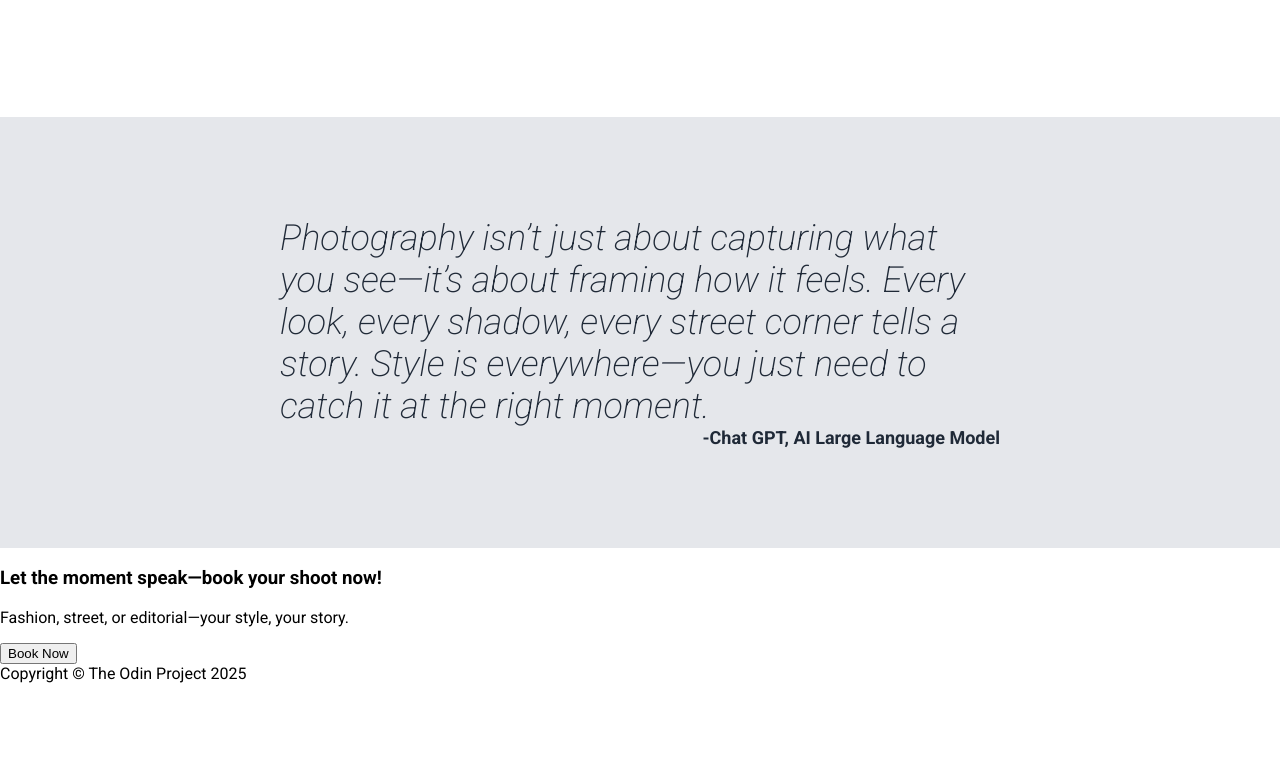
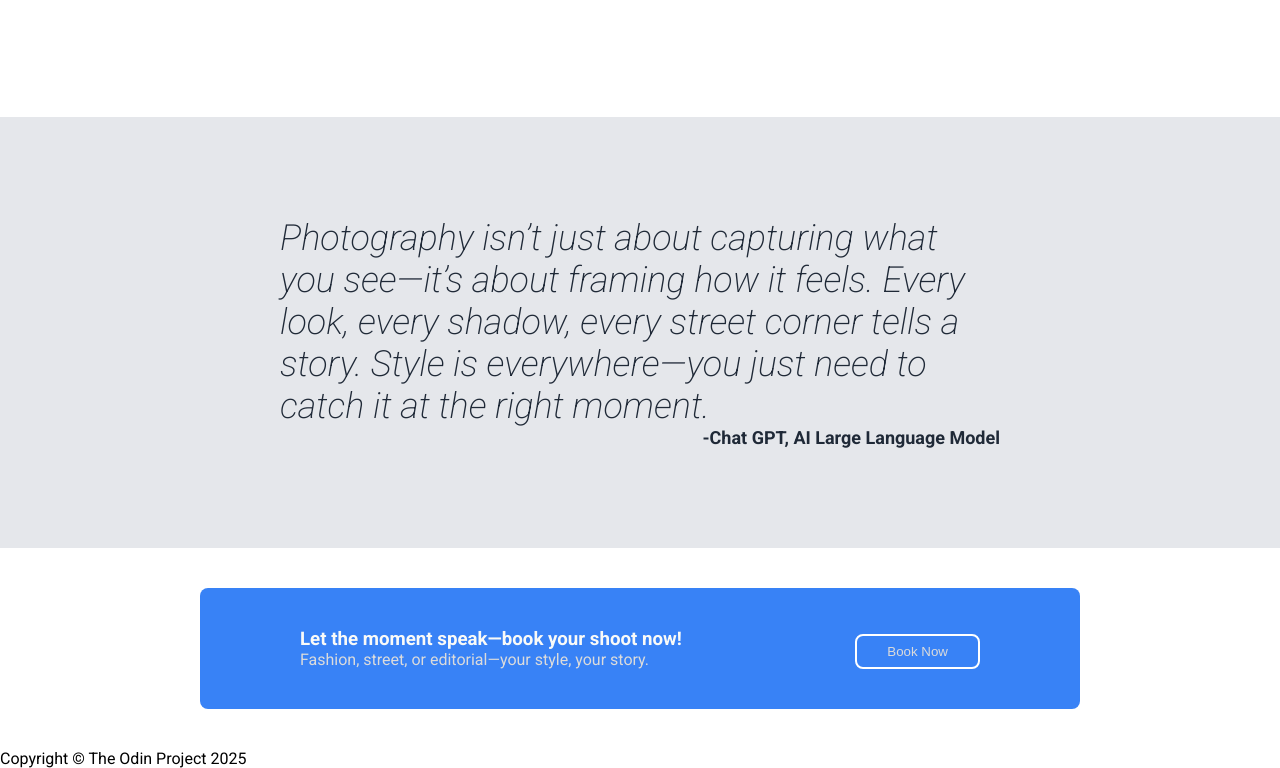
Before and after one commit to PatrickStarson/Landing-Page, a plain HTML site: page index.html in a window 1280 px wide. Shown: the part 961-1729 px from the top of the page. Before the commit the page ends 1644 px from the top, so only its background shows below. Drawn offline with Linux system fonts and the light colour scheme.

Commit message:
Add css styling to the Call to action section

```diff
--- a/style.css
+++ b/style.css
@@ -4,7 +4,7 @@
 :root {
   --dark-background: #1F2937;
   --hero-text-color: #F9FAF8;
-  --secondary-text-color: #b8b8b8;
+  --secondary-text-color: #dbdbdb;
   --button-and-cta-bg-color: #3882F6;
   --information-header-text: #1F2937;
   --quote-section-background: #E5E7EB;
@@ -157,3 +157,43 @@ body {
   color: var(--information-header-text);
   font-weight: bold;
 }
+
+/* Call to action section */
+
+
+.cta-section {
+  padding: 40px 200px;
+  display: flex;
+  justify-content: center;
+  align-items: center;
+}
+
+.cta-container {
+  background-color: var(--button-and-cta-bg-color);
+  display: flex;
+  flex-direction: row;
+  justify-content: space-between;
+  width: 100%;
+  padding: 40px 100px;
+  border-radius: 8px;
+}
+
+.cta-text h3{
+  color: var(--hero-text-color);
+  margin: 0;
+}
+
+.cta-text p{
+  color: var(--secondary-text-color);
+  font-size: 16px;
+  margin: 0;
+}
+.cta-container button{
+  background: none;
+  border: 2px solid white;
+  border-radius: 8px;
+  padding: 3px 30px;
+  color: var(--secondary-text-color);
+  height: 35px;
+  align-self: flex-end;
+}
```
Also changed, not shown: index.html (+1 -0 lines).
